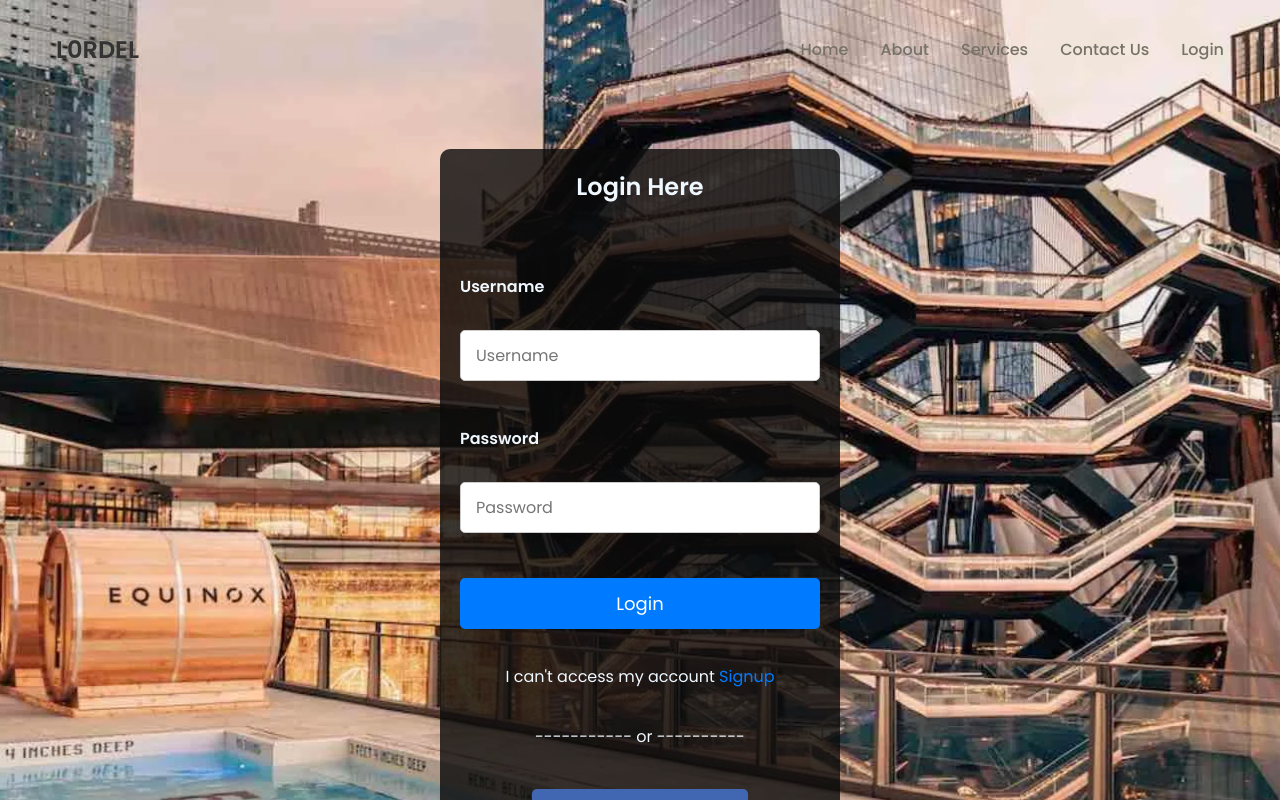
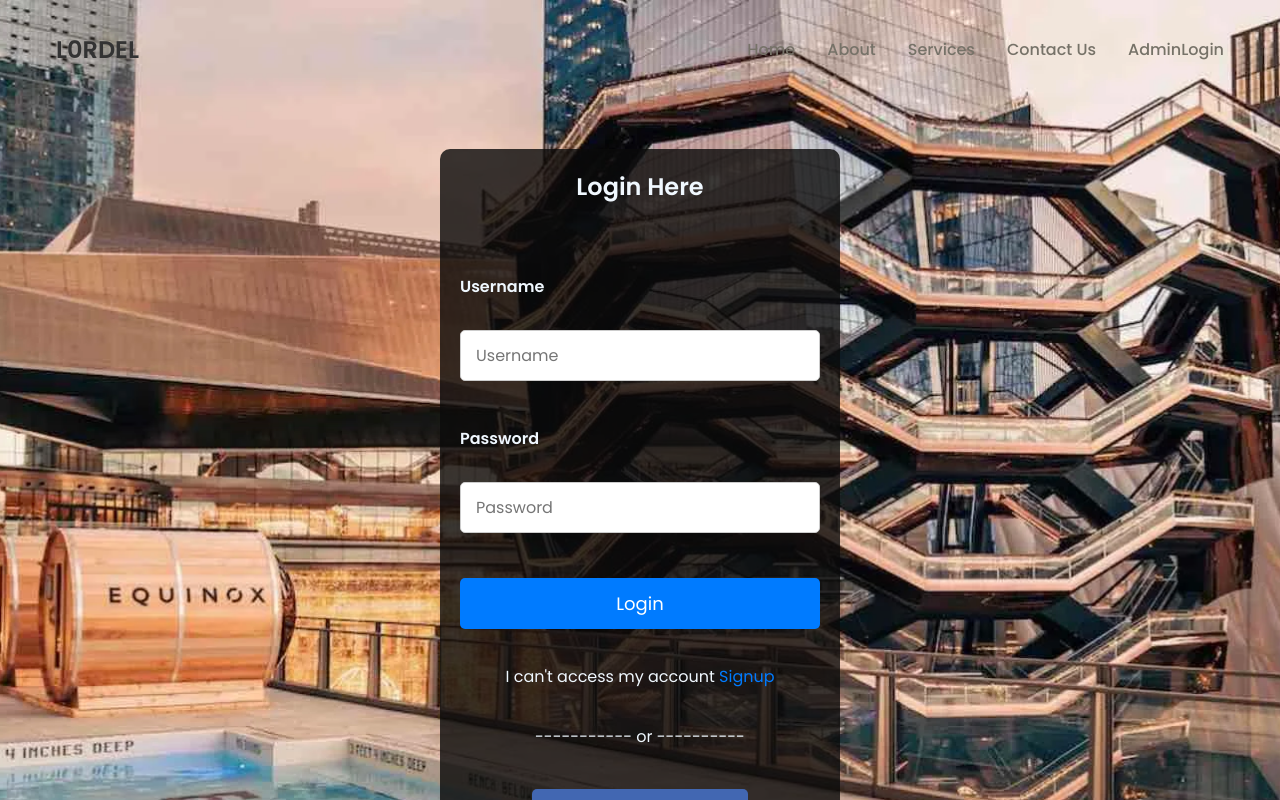
Before and after one commit to Lordel-jay/Hotel-management-and-event-booking, a plain HTML site: page login.html in a window 1280 px wide. Shown: the top 800 px of the page. Drawn offline with nearby package versions, Linux system fonts and the light colour scheme.

Commit message:
Update login.html

```diff
--- a/login.html
+++ b/login.html
@@ -74,7 +74,7 @@
       <li class="link"><a href="About.html">About</a></li>
       <li class="link"><a href="services.html">Services</a></li>
       <li class="link"><a href="contact us.html">Contact Us</a></li>
-       <li class="link"><a href="login.html">Login</a></li>
+       <li class="link"><a href="login1.html">AdminLogin</a></li>
     </ul>
   </nav>
     <div class="form1">
```
